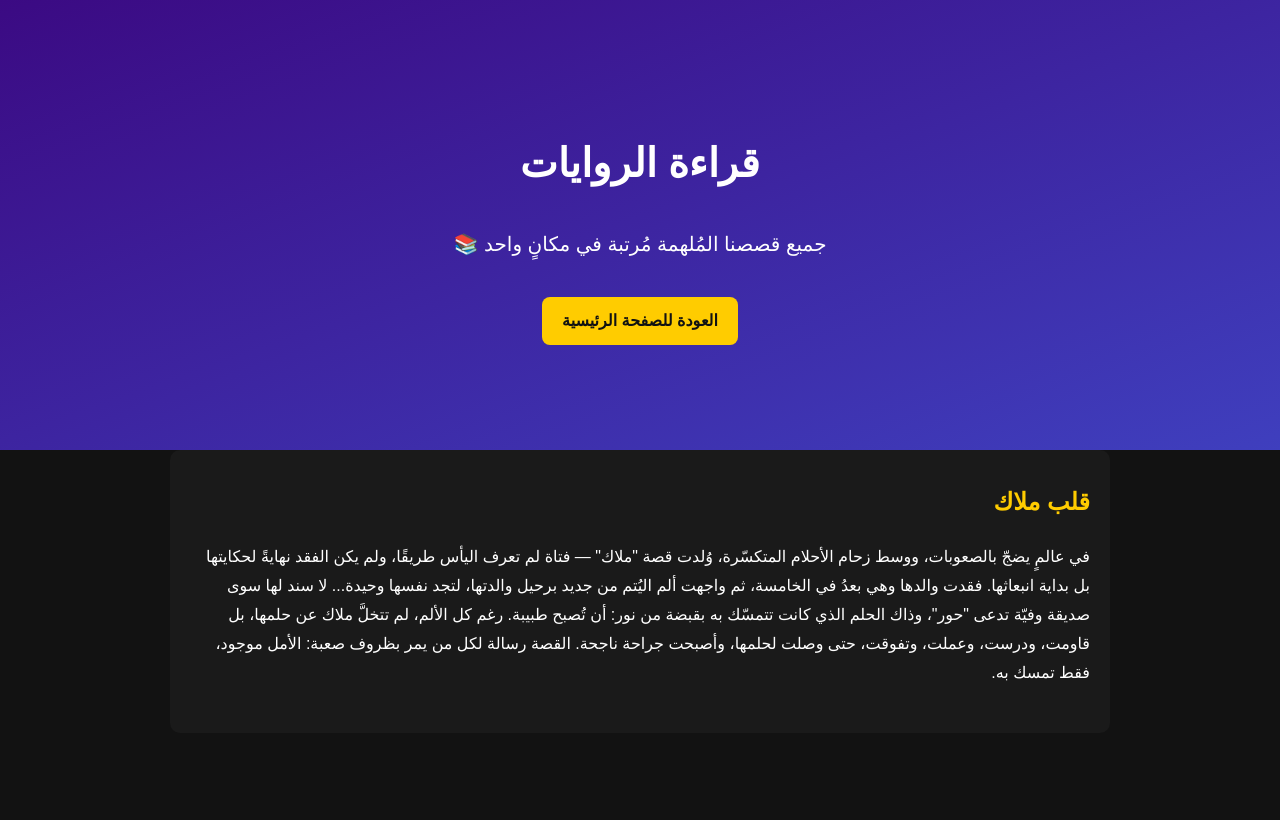
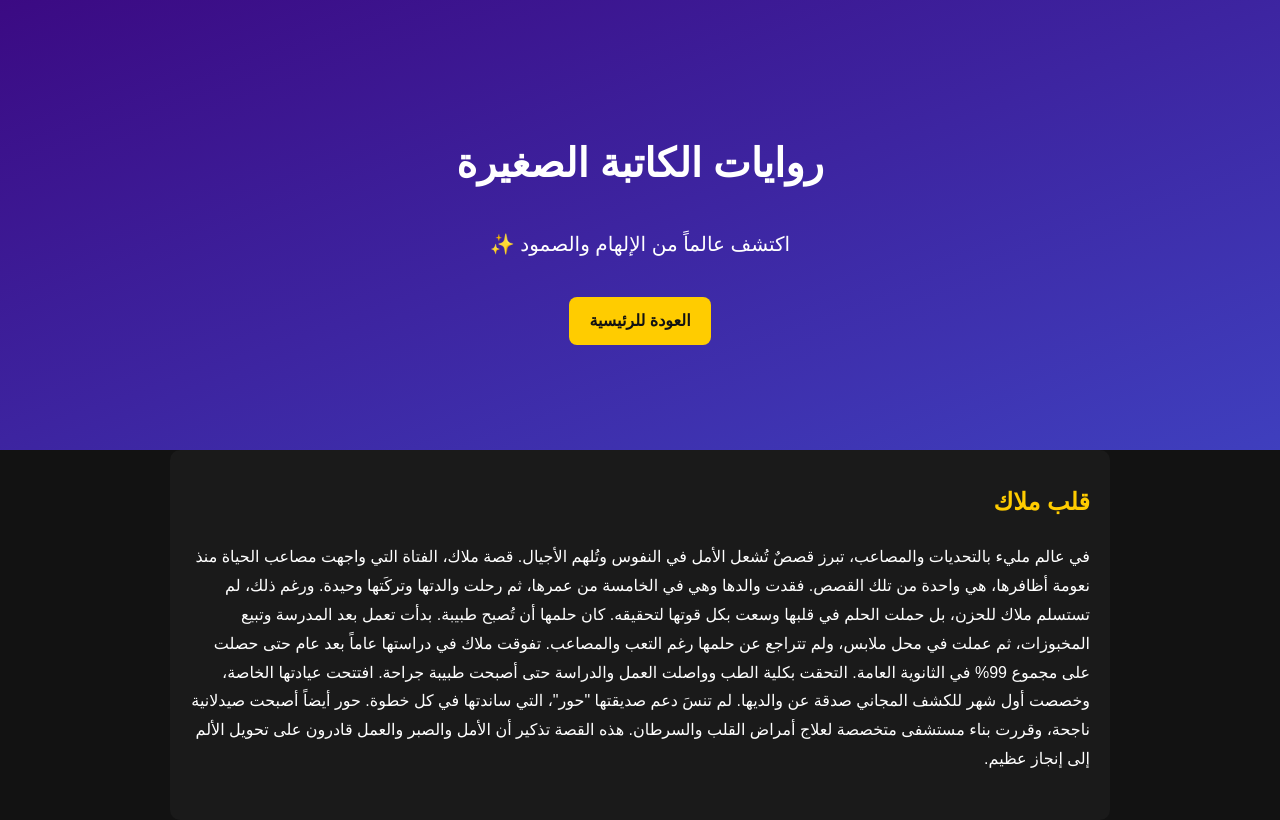
Before and after one commit to alkatiba/Alkatiba, a plain HTML site: page stories.html in a window 1280 px wide. Drawn offline with Linux system fonts and the light colour scheme.

Commit message:
Add files via upload
12

```diff
--- a/stories.html
+++ b/stories.html
@@ -3,21 +3,27 @@
 <html lang="ar" dir="rtl">
 <head>
   <meta charset="UTF-8">
-  <title>قراءة الروايات - الكاتبة الصغيرة</title>
+  <title>روايات الكاتبة الصغيرة</title>
   <link rel="stylesheet" href="style.css">
 </head>
 <body>
   <header class="hero">
-    <h1>قراءة الروايات</h1>
-    <p>جميع قصصنا المُلهمة مُرتبة في مكانٍ واحد 📚</p>
-    <a href="index.html" class="btn">العودة للصفحة الرئيسية</a>
+    <h1>روايات الكاتبة الصغيرة</h1>
+    <p>اكتشف عالماً من الإلهام والصمود ✨</p>
+    <a href="index.html" class="btn">العودة للرئيسية</a>
   </header>
+
   <section class="story-content">
     <h2>قلب ملاك</h2>
-    <p>في عالمٍ يضجّ بالصعوبات، ووسط زحام الأحلام المتكسّرة، وُلدت قصة "ملاك" — فتاة لم تعرف اليأس طريقًا، ولم يكن الفقد نهايةً لحكايتها بل بداية انبعاثها.
-    فقدت والدها وهي بعدُ في الخامسة، ثم واجهت ألم اليُتم من جديد برحيل والدتها، لتجد نفسها وحيدة... لا سند لها سوى صديقة وفيّة تدعى "حور"، وذاك الحلم الذي كانت تتمسّك به بقبضة من نور: أن تُصبح طبيبة.
-    رغم كل الألم، لم تتخلَّ ملاك عن حلمها، بل قاومت، ودرست، وعملت، وتفوقت، حتى وصلت لحلمها، وأصبحت جراحة ناجحة.
-    القصة رسالة لكل من يمر بظروف صعبة: الأمل موجود، فقط تمسك به.</p>
+    <p>
+    في عالم مليء بالتحديات والمصاعب، تبرز قصصٌ تُشعل الأمل في النفوس وتُلهم الأجيال. قصة ملاك، الفتاة التي واجهت مصاعب الحياة منذ نعومة أظافرها، هي واحدة من تلك القصص.
+    فقدت والدها وهي في الخامسة من عمرها، ثم رحلت والدتها وتركَتها وحيدة. ورغم ذلك، لم تستسلم ملاك للحزن، بل حملت الحلم في قلبها وسعت بكل قوتها لتحقيقه.
+    كان حلمها أن تُصبح طبيبة. بدأت تعمل بعد المدرسة وتبيع المخبوزات، ثم عملت في محل ملابس، ولم تتراجع عن حلمها رغم التعب والمصاعب.
+    تفوقت ملاك في دراستها عاماً بعد عام حتى حصلت على مجموع 99% في الثانوية العامة. التحقت بكلية الطب وواصلت العمل والدراسة حتى أصبحت طبيبة جراحة.
+    افتتحت عيادتها الخاصة، وخصصت أول شهر للكشف المجاني صدقة عن والديها. لم تنسَ دعم صديقتها "حور"، التي ساندتها في كل خطوة.
+    حور أيضاً أصبحت صيدلانية ناجحة، وقررت بناء مستشفى متخصصة لعلاج أمراض القلب والسرطان.
+    هذه القصة تذكير أن الأمل والصبر والعمل قادرون على تحويل الألم إلى إنجاز عظيم.
+    </p>
   </section>
 </body>
 </html>
```
Also changed, not shown: index.html (+1 -2 lines).
